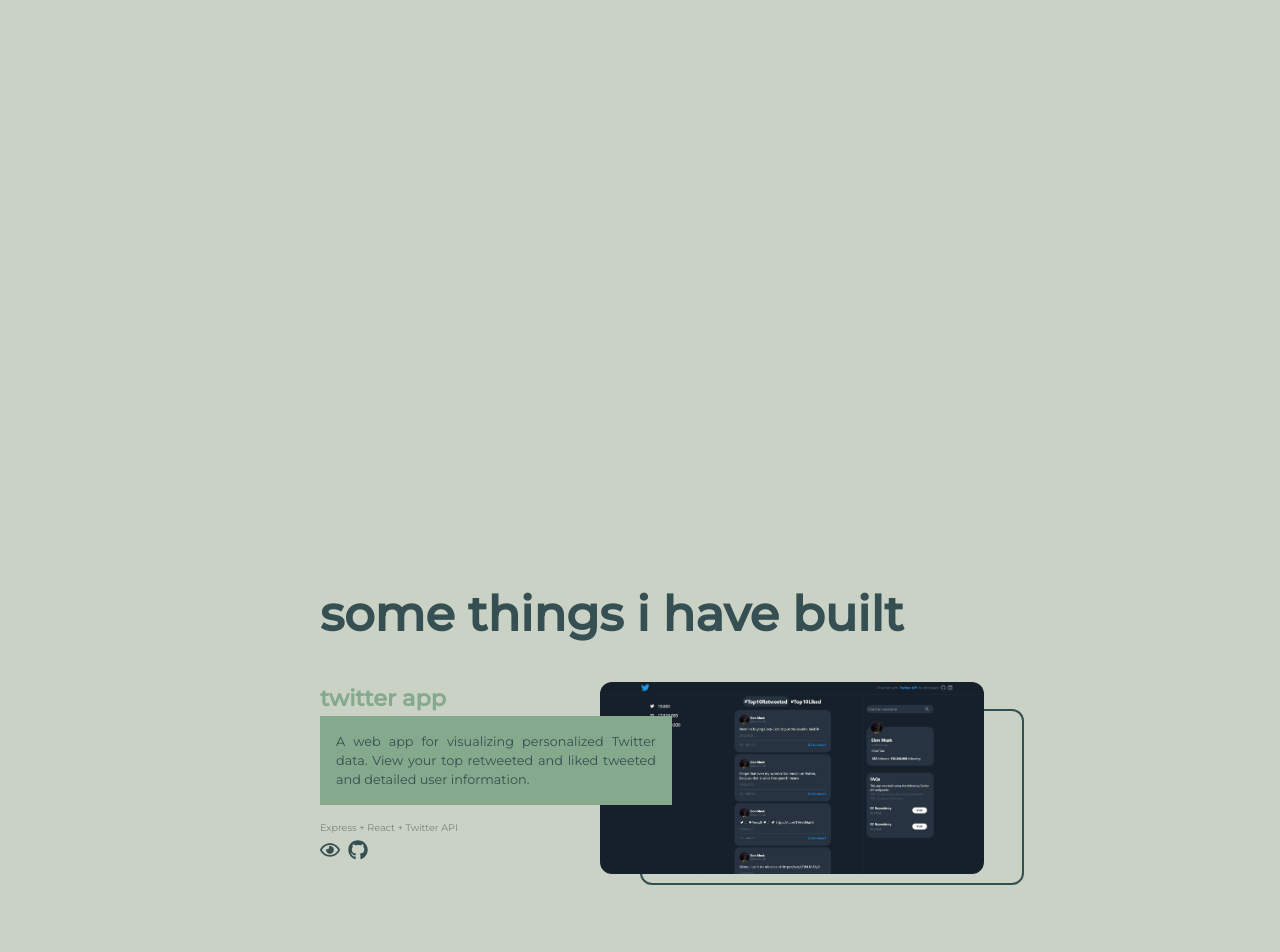
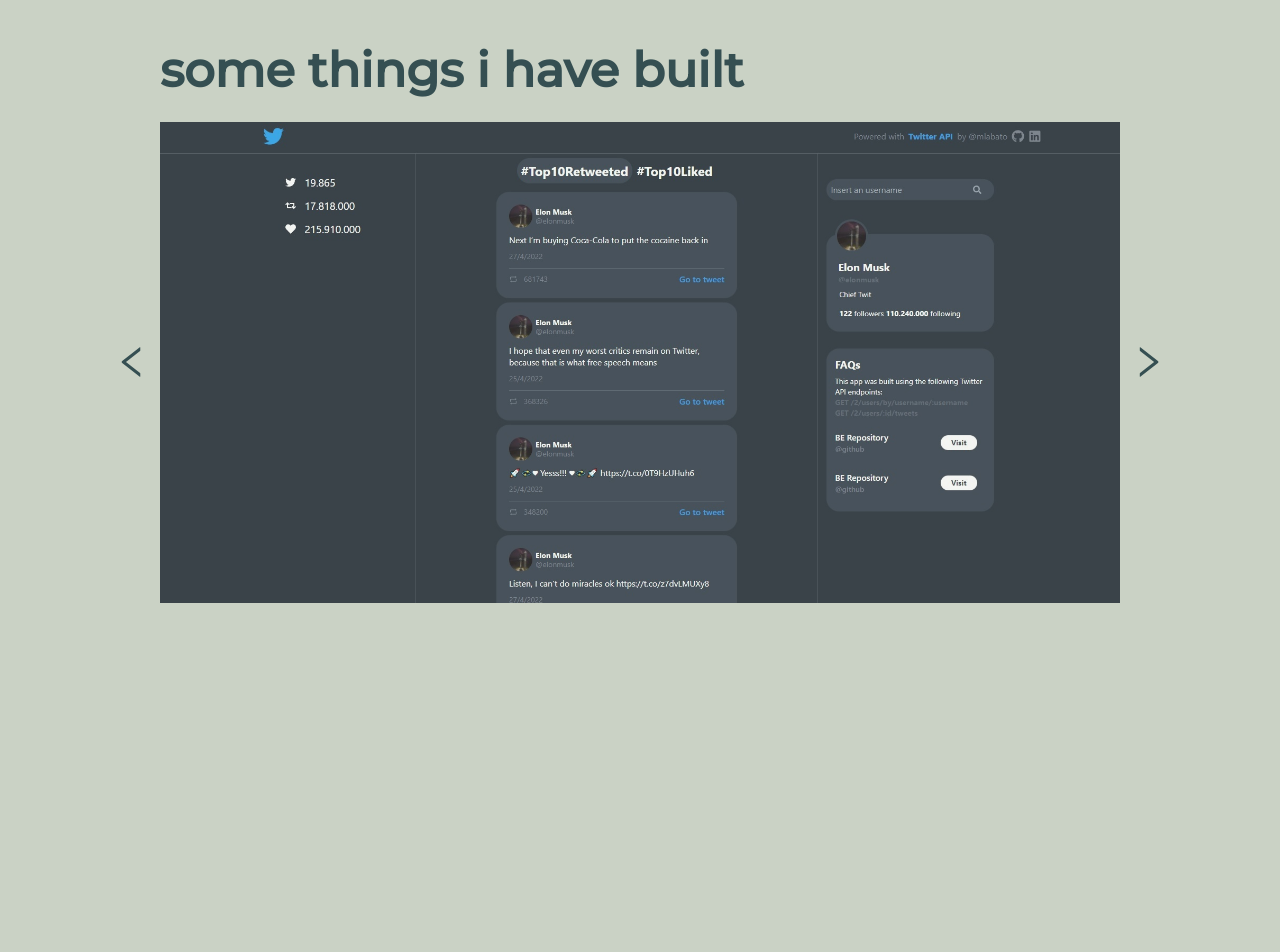
Before and after one commit to mlabato/portfolio-mlabato, a React (Create React App) app: page / in a window 1280 px wide. Shown: the part 1380-2332 px from the top of the page. Built offline with nearby package versions, Linux system fonts and the light colour scheme.

Commit message:
slider added

```diff
--- a/src/components/sections/WorksSection.js
+++ b/src/components/sections/WorksSection.js
@@ -3,44 +3,16 @@
 
 const WorksSection = (props) => {
 
-const workList = [
-  {
-    name: "twitter app",
-    description: "A web app for visualizing personalized Twitter data. View your top retweeted and liked tweeted and detailed user information.",
-    tech:"Express + React + Twitter API",
-    website: "https://twitter-app-react.vercel.app/",
-    github: "https://github.com/mlabato/twitterapp-react",
-    image: "bg-twitter-app"
-  },
-  {
-    name: "outlet de mates",
-    description: "An e-commerce, which includes product browser, cart and e-payment methods. It also offers an admin dashboard with auth to manage stock and products. ",
-    tech: "Express + React + MySQL + MP",
-    image: "bg-odm-app"
-  },
-  {
-    name: "mr studio",
-    description: "Responsive landing page with contact form linked to Firebase database.",
-    tech: "React + Tailwind + Firebase",
-    image: "bg-landing-mr",
-    github: "https://github.com/mlabato/mr-studio",
-    website: "https://mr-studio.vercel.app/"
-  }
-]
+
 
 
 
   return(
-    <article id="works" className="mx-[3.5rem] notebook:mx-[15rem] desktop:mx-[20rem] full:mx-[25rem] my-[5rem] relative top-[34rem] notebook:top-[35rem] desktop:top-[40rem] full:top-[65rem] ">
+    <article id="works" className="mx-[10rem] pt-[10rem]  ">
         <Title text={"some things i have built"} />
 
-        {
-          workList.map((work, i) =>{
-            return(
-              <WorkCard name= {work.name} description={work.description} tech={work.tech} website={work.website} github={work.website} image={work.image} key={i}/>
-            )
-          })
-        }
+
+              <WorkCard />
 
     </article>
   )
--- a/src/components/ux/WorkCard.js
+++ b/src/components/ux/WorkCard.js
@@ -1,57 +1,71 @@
-import { FaGithub } from "react-icons/fa";
-import { FaRegEye } from "react-icons/fa";
+import { FaGithub, FaRegEye } from "react-icons/fa";
+import React, { useState, useEffect, useRef } from "react";
+import { AiOutlineLeft, AiOutlineRight } from "react-icons/ai";
+
+let count = 0;
 
 const WorkCard = (props) => {
+  const workList = [
+    {
+      name: "twitter app",
+      description:
+        "A web app for visualizing personalized Twitter data. View your top retweeted and liked tweeted and detailed user information.",
+      tech: "Express + React + Twitter API",
+      website: "https://twitter-app-react.vercel.app/",
+      github: "https://github.com/mlabato/twitterapp-react",
+      image: "twitter-app.jpg",
+    },
+    {
+      name: "outlet de mates",
+      description:
+        "An e-commerce, which includes product browser, cart and e-payment methods. It also offers an admin dashboard with auth to manage stock and products. ",
+      tech: "Express + React + MySQL + MP",
+      image: "odm-app.jpg",
+    },
+    {
+      name: "mr studio",
+      description:
+        "Responsive landing page with contact form linked to Firebase database.",
+      tech: "React + Tailwind + Firebase",
+      image: "landing-mr.jpg",
+      github: "https://github.com/mlabato/mr-studio",
+      website: "https://mr-studio.vercel.app/",
+    },
+  ];
+
+  // //ARMADO DE HOOK
+  const [currentIndex, setCurrentIndex] = useState(0);
+
+  //FUNCIONAMIENTO BOTONES
+  const handleOnNextClick = () => {
+    count = (count + 1) % workList.length;
+    setCurrentIndex(count);
+  };
+  const handleOnPrevClick = () => {
+    const imagesLength = workList.length;
+    count = (currentIndex + imagesLength - 1) % imagesLength;
+    setCurrentIndex(count);
+  };
+
   return (
-    <article className="flex flex-row mb-[10rem] mt-[1rem] notebook:mt-[2rem] relative">
-      <div className="  notebook:w-[45%] mb-[4rem] notebook:mb-[3rem] desktop:mb-[7rem] full:mb-[15rem] notebook:text-justify ">
-        <div className="text-[#84A98C] text-[1.2rem]  notebook:text-[1.4rem] full:text-[2.3rem] font-semibold  notebook:ml-0 z-40">
-          {props.name}
-        </div>
-
-        <div className=" absolute notebook:w-[20rem] desktop:w-[22rem] full:w-[45rem] notebook:z-40 text-[0.8rem] z-40 ">
-          <p className=" notebook:bg-[#84A98C] text-[#354F52] w-[90%] notebook:w-full p-4 font-semibold notebook:font-normal   full:text-[1.7rem]   ">
-            {props.description}
-          </p>
-
-          <div className="absolute flex flex-row items-center notebook:items-start  justify-between notebook:justify-start notebook:flex-col notebook:relative
-          top-[9.5rem] notebook:top-0  px-1 desktop:p-0  notebook:w-full left-[0.2rem] notebook:left-0
-          bg-[#84A98C] notebook:bg-transparent   notebook:p-0 ">
-            <p className="  notebook:ml-0 notebook:mt-[1rem] text-[#CAD2C5] notebook:text-[#354F52] text-[0.6rem] notebok:text-[1rem] full:text-[1.7rem] contrast-200 notebook:contrast-0">
-              {props.tech}
-            </p>
-
-            <div className=" flex flex-row justify-center my-[0.25rem] text-[#354F52] ml-[1rem] notebook:ml-0 ">
-              <a
-                href={props.website}
-                className="mr-[0.5rem] text-[1.25rem] full:text-[1.7rem]  "
-              >
-                <FaRegEye />
-              </a>{" "}
-              <a
-                href={props.github}
-                className="mr-[1rem] text-[1.25rem] full:text-[1.7rem] "
-              >
-                <FaGithub />
-              </a>
-            </div>
-          </div>
-        </div>
+    <div className="w-full group  select-none relative my-[1rem]  ">
+      <div className="">
+        <img
+          src= {"/images/" + workList[currentIndex].image}
+          className=" mx-auto w-full overflow-hidden opacity-80 "
+          alt=""
+        ></img>
       </div>
 
-      <div
-        className={
-          "absolute z-20 bg-cover rounded-lg desktop:rounded-xl opacity-20 notebook:opacity-100 h-[10rem]  notebook:h-[11rem] notebook:w-[21rem] desktop:h-[12rem] desktop:w-[24rem] full:h-[20rem] full:w-[40rem]    right-0 left-0 top-[2rem] mx-auto   notebook:-right-[15rem] notebook:top-[0.75rem] desktop:-right-[19rem] desktop:top-0 full:-right-[35rem]    " +
-          props.image
-        }
-      />
-      <div
-        className="absolute hidden notebook:block border-2 border-[#354F52] mx-[4rem]
-      notebook:h-[11rem] notebook:w-[21rem]  desktop:h-[11rem]  desktop:w-[24rem]  full:h-[20rem] full:w-[40rem]
-      notebook:-right-[6.5rem] notebook:top-[1.75rem]   desktop:-right-[8rem] bigdesktop:-right-[4rem] full:-right-[9rem] desktop:top-[1.7rem]
-      notebook:hover:-right-[6rem] notebook:hover:top-[1.2rem] desktop:hover:-right-[7.7rem] desktop:hover:top-[1.4rem] ease-in-out duration-300 rounded-xl my-auto"
-      />
-    </article>
+      <div className="absolute -inset-[4rem] flex p-4 justify-between items-center">
+        <button onClick={handleOnPrevClick} className="text-black  ">
+          <AiOutlineLeft size={40} className="text-[#354F52]  " />
+        </button>
+        <button onClick={handleOnNextClick} className="text-[#354F52] ">
+          <AiOutlineRight size={40} className="" />
+        </button>
+      </div>
+    </div>
   );
 };
 
```
